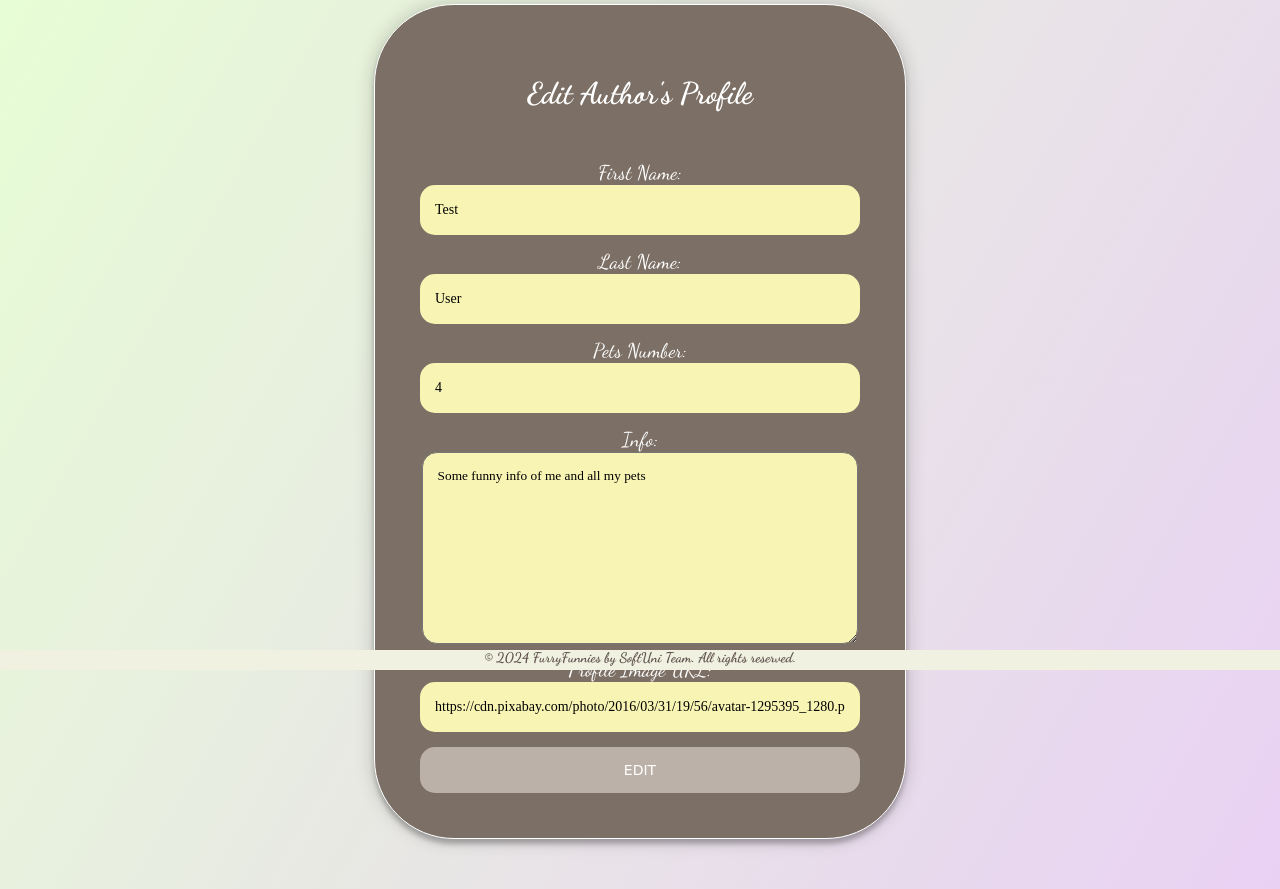
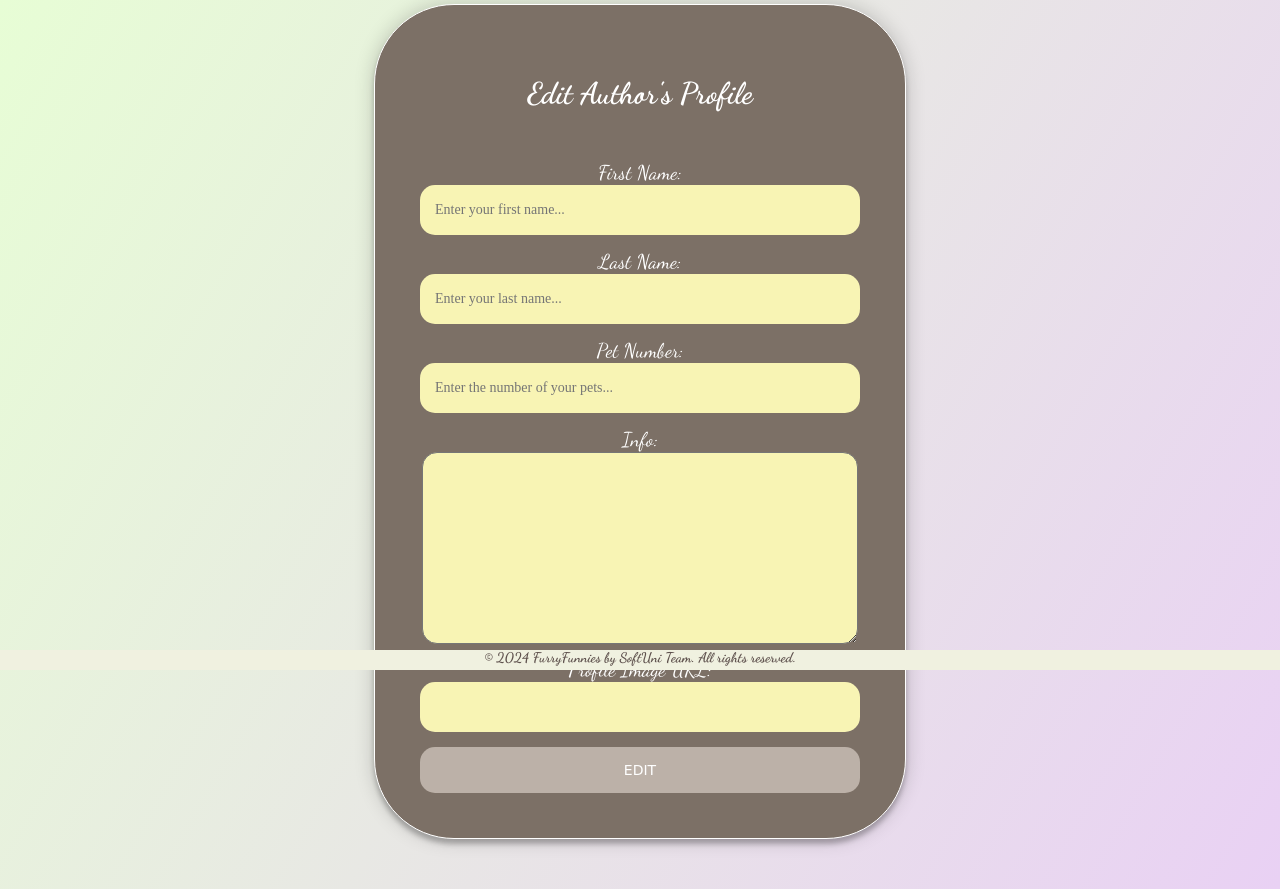
Before and after one commit to YordanDobrev/PythonWEB, a Django app: page /author/edit/ in a window 1280 px wide. Shown: the part 130-1019 px from the top of the page. Run offline with Django 5.2, Linux system fonts and the light colour scheme; data that the repository does not hold is empty.

Commit message:
Author edit and deletion logic implemented

```diff
--- a/RegularExam/RegularExam/author/forms.py
+++ b/RegularExam/RegularExam/author/forms.py
@@ -36,3 +36,35 @@ class AuthorCreateForm(forms.ModelForm):
     ),
         label='Pet Number'
     )
+
+
+class AuthorUpdateForm(forms.ModelForm):
+    class Meta:
+        model = Author
+        fields = ['first_name', 'last_name', 'pets_number', 'info', 'image_url']
+
+    first_name = forms.CharField(widget=forms.TextInput(
+        attrs={
+            'placeholder': 'Enter your first name...'
+        }),
+        label='First Name'
+    )
+
+    last_name = forms.CharField(widget=forms.TextInput(
+        attrs={
+            'placeholder': 'Enter your last name...'
+        }),
+        label='Last Name'
+    )
+
+    pets_number = forms.CharField(widget=forms.TextInput(
+        attrs={
+            'placeholder': 'Enter the number of your pets...',
+        }
+    ),
+        label='Pet Number'
+    )
+
+    image_url = forms.CharField(
+        label='Profile Image URL:'
+    )
--- a/RegularExam/RegularExam/author/urls.py
+++ b/RegularExam/RegularExam/author/urls.py
@@ -4,7 +4,7 @@ from RegularExam.author import views
 
 urlpatterns = [
     path('create/', views.AuthorCreationView.as_view(), name='author_create'),
-    path('edit/', views.author_edit, name='author_edit'),
-    path('delete/', views.author_delete, name='author_delete'),
-    path('details/', views.author_details, name='author_details'),
+    path('edit/', views.AuthorUpdateView.as_view(), name='author_edit'),
+    path('delete/', views.AuthorDeleteView.as_view(), name='author_delete'),
+    path('details/', views.AuthorDetailsView.as_view(), name='author_details'),
 ]
--- a/RegularExam/RegularExam/author/views.py
+++ b/RegularExam/RegularExam/author/views.py
@@ -1,9 +1,10 @@
 from django.shortcuts import render
 from django.urls import reverse_lazy
-from django.views.generic import CreateView
+from django.views.generic import CreateView, UpdateView, DetailView, DeleteView
 
-from RegularExam.author.forms import AuthorCreateForm
+from RegularExam.author.forms import AuthorCreateForm, AuthorUpdateForm
 from RegularExam.author.models import Author
+from RegularExam.utils import get_user_obj
 
 
 class AuthorCreationView(CreateView):
@@ -13,13 +14,29 @@ class AuthorCreationView(CreateView):
     success_url = reverse_lazy('home')
 
 
-def author_details(request):
-    return render(request, 'author/details-author.html')
+class AuthorDetailsView(DetailView):
+    model = Author
+    template_name = 'author/details-author.html'
+    context_object_name = 'author'
+
+    def get_object(self, queryset=None):
+        return get_user_obj()
 
 
-def author_edit(request):
-    return render(request, 'author/edit-author.html')
+class AuthorUpdateView(UpdateView):
+    model = Author
+    form_class = AuthorUpdateForm
+    template_name = 'author/edit-author.html'
+    success_url = reverse_lazy('author_details')
+
+    def get_object(self, queryset=None):
+        return get_user_obj()
 
 
-def author_delete(request):
-    return render(request, 'author/delete-author.html')
+class AuthorDeleteView(DeleteView):
+    model = Author
+    template_name = 'author/delete-author.html'
+    success_url = reverse_lazy('home')
+
+    def get_object(self, queryset=None):
+        return get_user_obj()
--- a/RegularExam/RegularExam/post/urls.py
+++ b/RegularExam/RegularExam/post/urls.py
@@ -5,7 +5,7 @@ from RegularExam.post import views
 urlpatterns = [
     path('dashboard/', views.dashboard, name='dashboard'),
     path('create/', views.PostCreateView.as_view(), name='create_post'),
-    path('<int:id>/', include([  #TO ASK IN SLIDO IF THIS IS A SLUG OR THE ID OF THE POST
+    path('<int:id>/', include([  # TO ASK IN SLIDO IF THIS IS A SLUG OR THE ID OF THE POST
         path('details/', views.PostDetailsView.as_view(), name='details_post'),
         path('edit/', views.PostEditView.as_view(), name='edit_post'),
         path('delete/', views.PostDeleteView.as_view(), name='delete_post'),
--- a/RegularExam/templates/author/delete-author.html
+++ b/RegularExam/templates/author/delete-author.html
@@ -8,7 +8,9 @@
                 <h1>You are about to delete your Author's Profile</h1>
                 <!-- Delete Author's Profile Form -->
 
-                <form id="delete" class="register-form" method="" action="">
+                <form id="delete" class="register-form" method="POST" action="">
+                    {% csrf_token %}
+                    {{ form }}
                     <!-- Confirm Button -->
                     <button type="submit">Confirm</button>
                 </form>
--- a/RegularExam/templates/author/edit-author.html
+++ b/RegularExam/templates/author/edit-author.html
@@ -8,65 +8,9 @@
             <div class="form">
                 <h2>Edit Author's Profile</h2>
 
-                <form class="register-form" method="" action="">
-                    <div>
-                        <label for="id_first_name">First Name:</label>
-
-                        <input
-                                type="text"
-                                name="first_name"
-                                value="Test"
-                                maxlength="40"
-                                required
-                                id="id_first_name"
-                        />
-                    </div>
-
-                    <div>
-                        <label for="id_last_name">Last Name:</label>
-
-                        <input
-                                type="text"
-                                name="last_name"
-                                value="User"
-                                maxlength="50"
-                                required
-                                id="id_last_name"
-                        />
-                    </div>
-
-                    <div>
-                        <label for="id_pets_number">Pets Number:</label>
-
-                        <input
-                                type="number"
-                                name="pets_number"
-                                value="4"
-                                min="0"
-                                required
-                                id="id_pets_number"
-                        />
-                    </div>
-
-                    <div>
-                        <label for="id_info">Info:</label>
-
-                        <textarea name="info" cols="40" rows="10" id="id_info">
-Some funny info of me and all my pets</textarea
-                        >
-                    </div>
-
-                    <div>
-                        <label for="id_image_url">Profile Image URL:</label>
-
-                        <input
-                                type="url"
-                                name="image_url"
-                                value="https://cdn.pixabay.com/photo/2016/03/31/19/56/avatar-1295395_1280.png"
-                                maxlength="200"
-                                id="id_image_url"
-                        />
-                    </div>
+                <form class="register-form" method="POST" action="">
+                    {% csrf_token %}
+                    {{ form }}
                     <!-- form button -->
                     <button type="submit">Edit</button>
                 </form>
--- a/RegularExam/templates/dashboard.html
+++ b/RegularExam/templates/dashboard.html
@@ -11,6 +11,7 @@
             <h2>No published posts yet.</h2>
         {% endif %}
 
+        {% if posts %}
             {% for post in posts %}
                 <section id="dashboard">
                     <!-- Display a div with information about each post (if any) -->
@@ -31,5 +32,6 @@
                     </div>
                 </section>
             {% endfor %}
+        {% endif     %}
     </main>
 {% endblock %}
```
Also changed, not shown: RegularExam/RegularExam/post/views.py (+13 -13 lines), RegularExam/templates/author/details-author.html (+19 -16 lines). Lines whose indentation alone changed are shown as unchanged.
